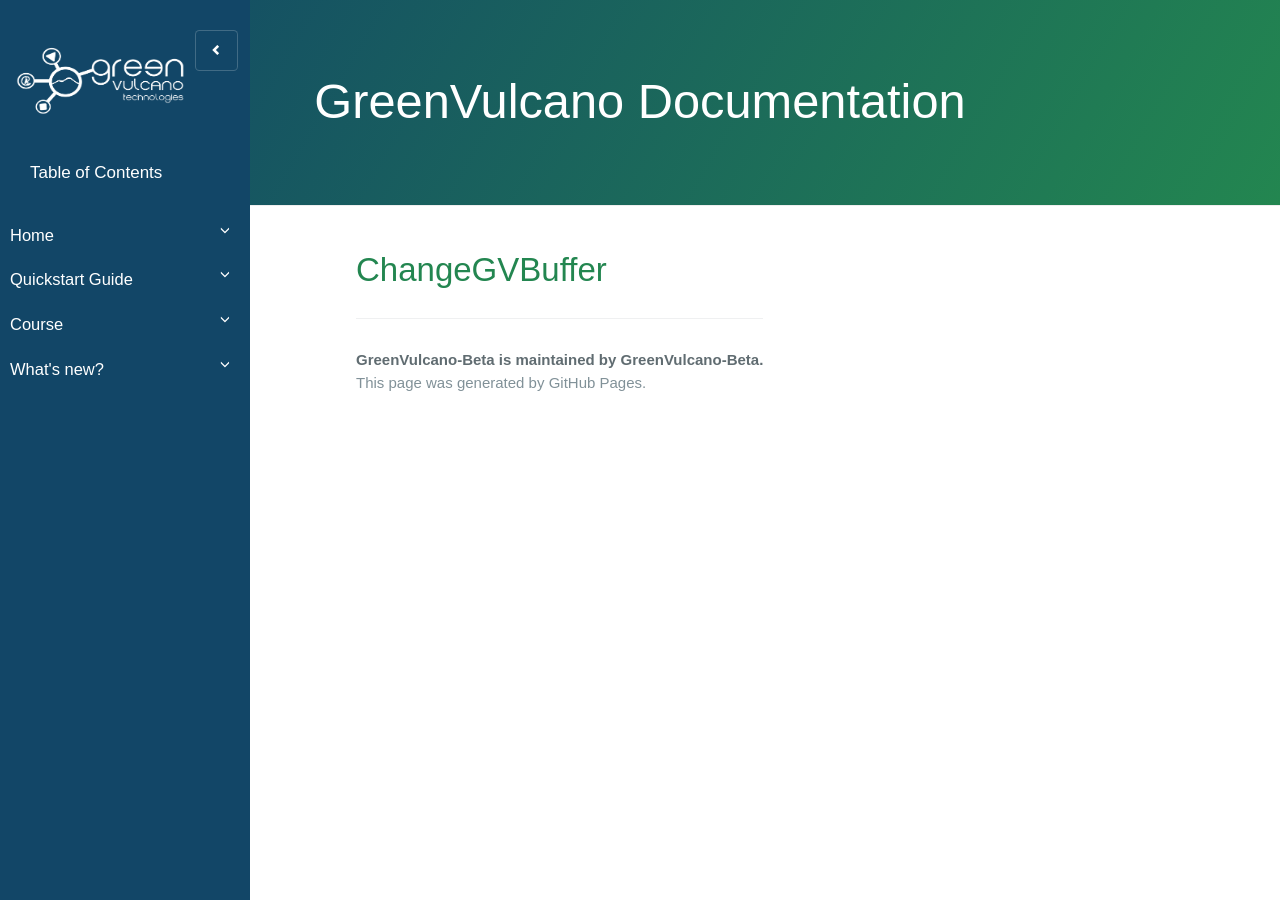
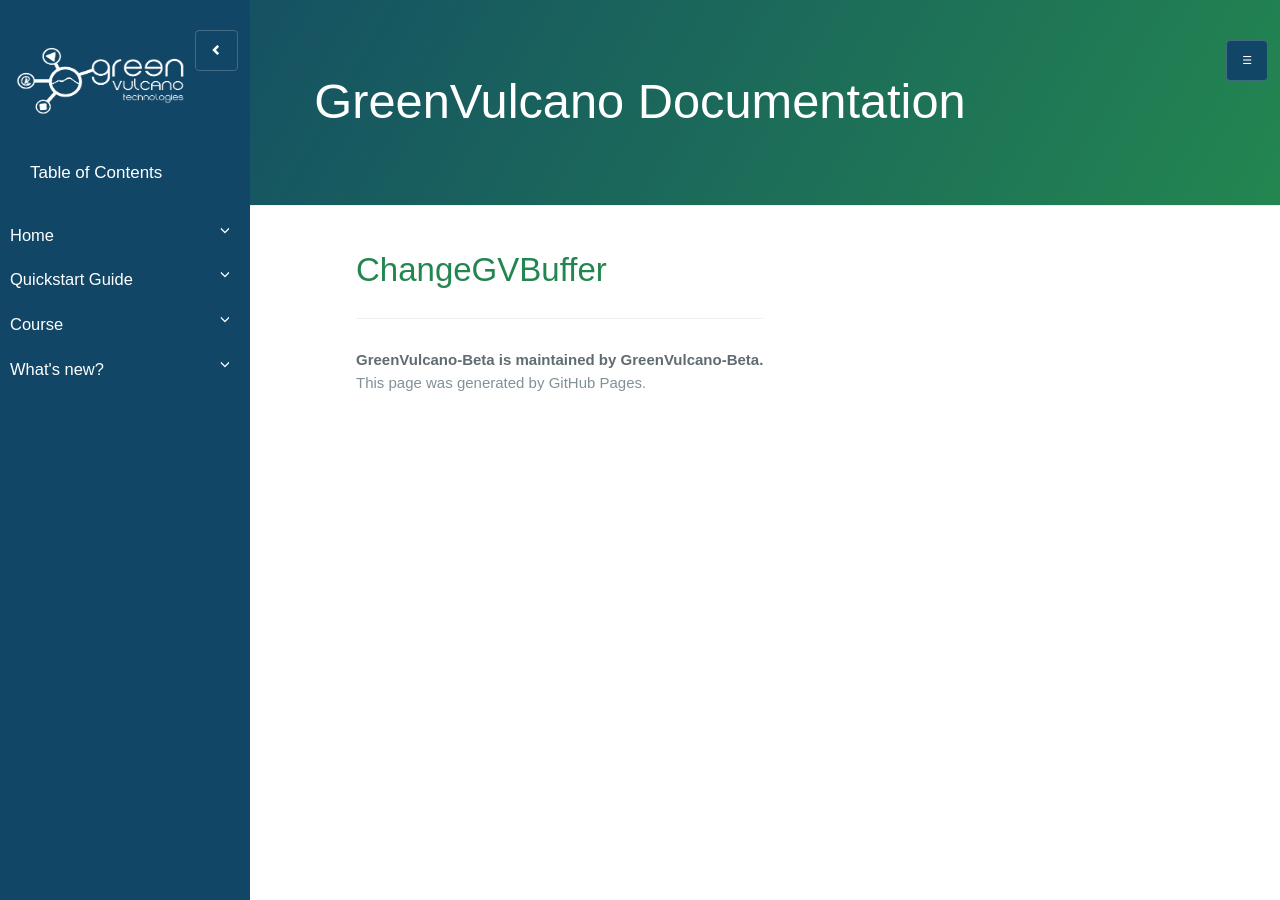
Before and after one commit to dianamw/GreenVulcano-Beta, a Jekyll site: the page built from nodes/ChangeGVBuffer.md, in a window 1280 px wide. Built offline with Jekyll 4.4.1, drawn with Linux system fonts in a browser that asks for light colours; our own code applies the rules of GitHub Pages for plain Markdown files; the repository's description, which GitHub fills in, is left out.

Commit message:
Update body.html

```diff
--- a/_includes/body.html
+++ b/_includes/body.html
@@ -4,6 +4,9 @@
     <h1 class="project-name">{{ site.title | default: site.github.repository_name }}</h1>
 	  <div class="toolbar">
 		<button class="btn-blue" onclick="openNav()">&#9776;</button>
+		  <button type="button" id="sidebarCollapse" class="btn-blue closebtn">&#9776;
+                      </button>
+
 	</div>
     <!-- <h1 class="project-tagline">{{ site.description | default: site.github.project_tagline }}</h1> -->
   </section>
```
